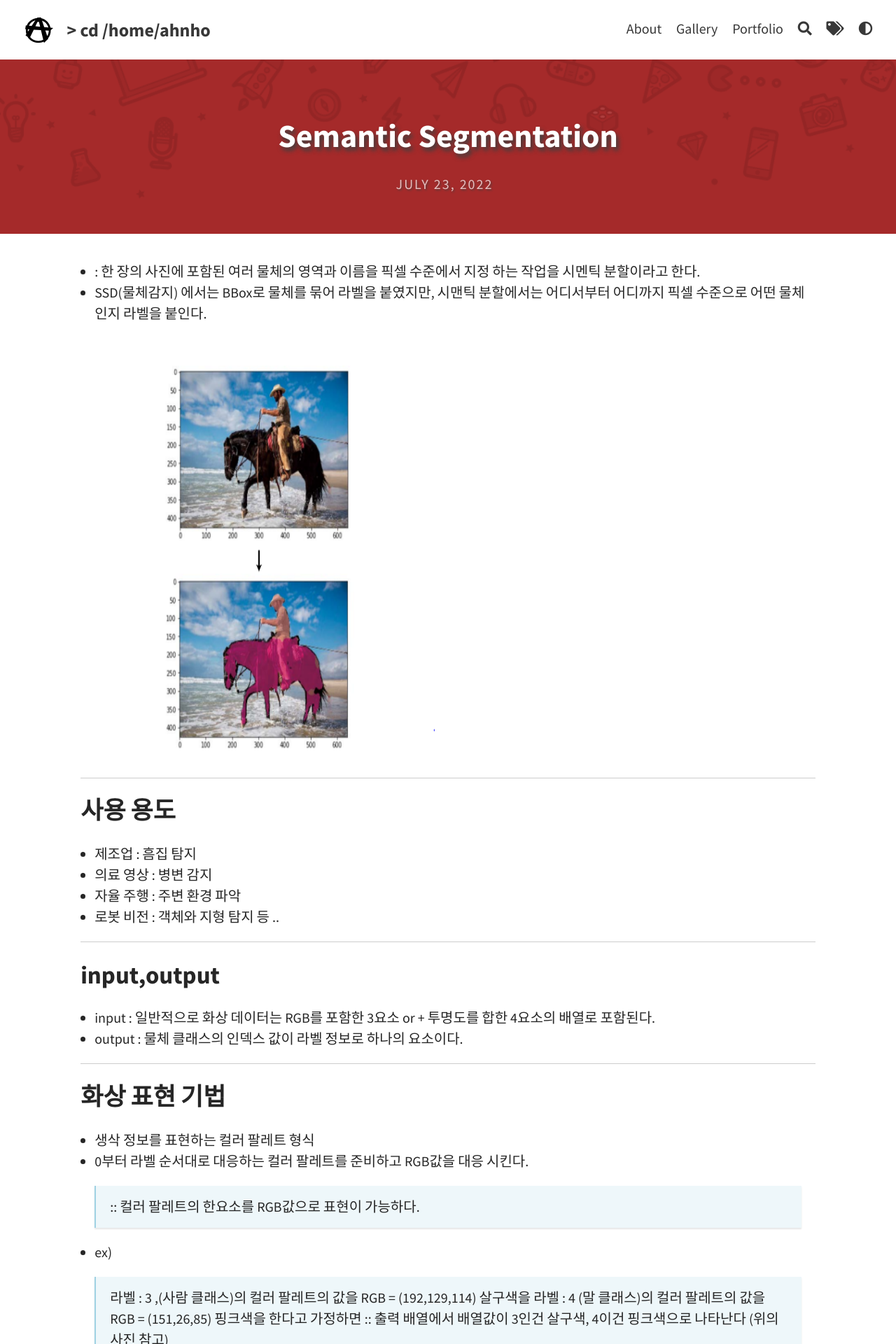
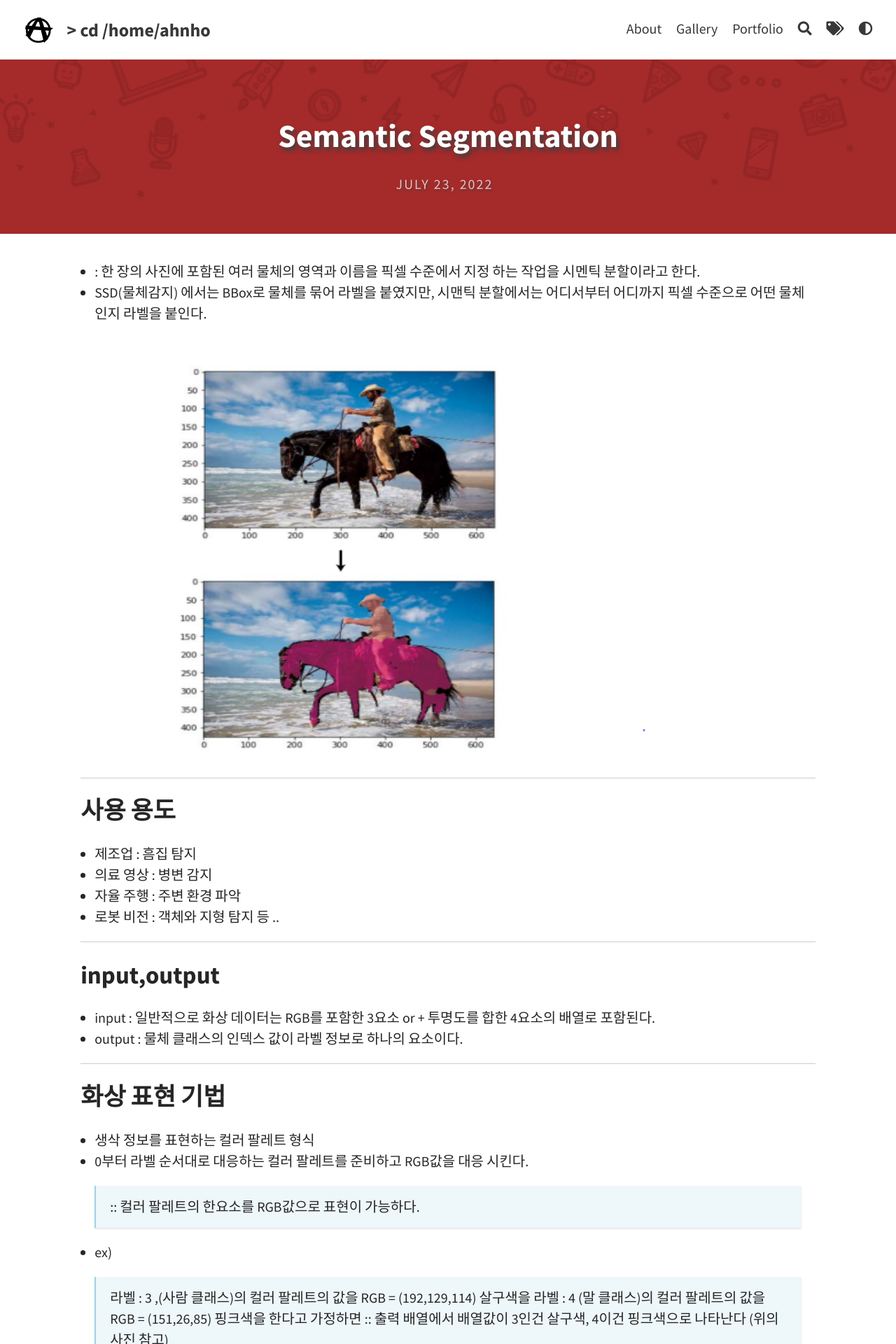
Before and after one commit to Ahnho/Ahnho.github.io, a Jekyll site: the page built from _posts/2022-07-23-Segmantic.md, in a window 1280 px wide. Shown: the top 1920 px of the page at 70% size. Built offline with Jekyll 4.4.1, drawn with Linux system fonts in a browser that asks for light colours.

Commit message:
Update 2022-07-23-Segmantic.md

```diff
--- a/_posts/2022-07-23-Segmantic.md
+++ b/_posts/2022-07-23-Segmantic.md
@@ -12,7 +12,7 @@
 
 <!--more-->
 
-<img src= "/image/SS.png" width="600px" height="600px" title="image"/>
+<img src= "/image/SS.png" width="900px" height="600px" title="image"/>
 
 ---
 
```
